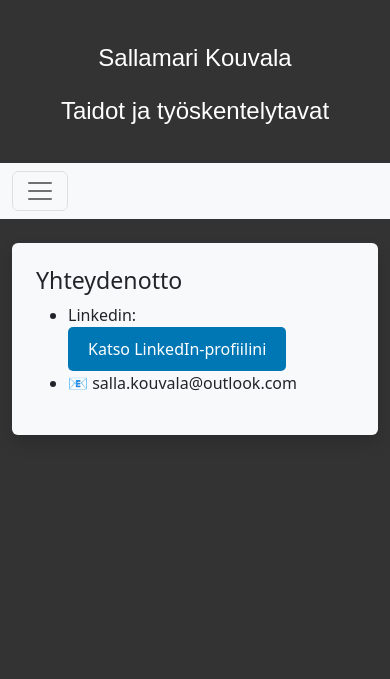
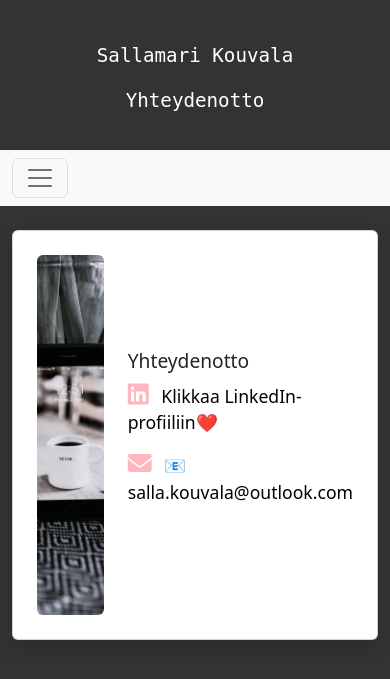
Before and after one commit to slalee/SallamarinKoodaukset, a PHP site: page /yhteys.html in a window 390 px wide. Shown: the top 679 px of the page. Run offline with PHP 8.4, Linux system fonts and the light colour scheme.

Commit message:
Portfolio
HTML, CSS, Javascript

```diff
--- a/PortfolioSallamari/CSS.css
+++ b/PortfolioSallamari/CSS.css
@@ -11,19 +11,19 @@ body {
 .header h2, .header p {
     text-align: center;
     margin-bottom: 10px;
-    font-family:sans-serif;
-    font-size: 1.5rem;
+    font-family: monospace;
+    font-size: 1.2rem;
     margin-top: 20px;
 }
 
 /* Navigaatio */
 .nav-item p {
     margin: 20px;
-    padding: 10;
+    padding: 10px;
 }
 
 .navbar-nav .nav-link {
-    color: lightpink; /* Linkkien hover-väri */
+    color:black; /* Linkkien hover-väri */
     transition: color 0.3s ease, transform 0.3s ease; /* Sujuva värimuutos ja liike */
     margin: 10px;
     padding-top: 10px;
@@ -94,43 +95,100 @@ body {
 
 /* Hover navigaatio linkeille */
 .navbar-nav .nav-link:hover {
-    color: #f7a7b7; /* Kirkas väri hoverilla */
+    color:plum; /* Kirkas väri hoverilla */
 }
 
 .footer p {
     margin: 5px 0;
     font-size: 1rem;
+}
+
+/* Footerin tyylit */
+.footer {
+    background-color: rosybrown;
+    padding: 20px;
+    margin-top: 30px; /* Lisää tilaa jalkapalkin ympärille */
+}
+
+/* Responsiivisuus mobiililaitteille */
+@media (max-width: 768px) {
+    .header h2 {
+        font-size: 1.2rem; /* Pienennä otsikon kokoa mobiilissa */
+    }
+
+    .main-content {
+        margin-top: 50px; /* Pienennä tilaa pääsisällön ja navbarin välillä mobiilissa */
+    }
+
+    .kuva2, .kuva4 {
+        width: 90%; /* Kuvien leveys pienenee mobiilissa */
+    }
+
+    .navbar-nav .nav-link {
+        font-size: 1rem; /* Pienennä linkkien fonttikokoa mobiilissa */
+    }
+
+    .footer p {
+        font-size: 0.9rem; /* Pienennä jalkapalkin tekstiä mobiilissa */
+    }
+}
+.card {
+    background-color: #444; /* Taustan väri kortille */
+    color: white; /* Tekstin väri */
+}
+
+.card h3 {
+    font-size: 1.5rem;
+}
+
+.card ul li {
+    font-size: 1.1rem;
+    margin: 10px 0;
+}
+
+.card i {
+    color: lightpink; /* Ikonien väri */
+}
+
+.card a {
+    color: lightpink;
+    transition: color 0.3s ease;
+}
+
+.card a:hover {
+    color: #f7a7b7; /* Linkin hover-väri */
+}
+
+.card img {
+    width: 80px;
+    height: 80px;
+    object-fit: cover;
 
 }
-.footer {
-    background-color:rosybrown;
+
+/* Mobiilireagoivuutta varten */
+@media (max-width: 768px) {
+    .card {
         padding: 20px;
-    margin: 30px;
-}
-/* LinkedIn-painikkeen tyylit */
-.my-custom-button {
-    background-color: #0077b5; /* LinkedInin väri */
-    color: white;
-    padding: 10px 20px;
-    border: none;
-    border-radius: 5px;
-    font-size: 16px;
-    cursor: pointer;
-    transition: background-color 0.3s;
     }
 
-.my-custom-button:hover {
-    background-color: #005e8c;
+    .card h3 {
+        font-size: 1.2rem;
     }
 
-.fade-in {
-    opacity: 0;
-    transform: translateY(20px);
-    transition: opacity 1s ease, transform 2s ease;
+    .card img {
+        width: 60px;
+        height: 60px;
     }
 
+    .card i {
+        font-size: 1.5rem;
+    }
+}
+.nimi{
+    font-family:Arial, Helvetica, sans-serif;
+    font-size: medium;
+    margin: 10px;
+    padding: 7px;
 
-  .fade-in.visible {
-    opacity: 2;
-    transform: translateY(0);
 }
--- a/PortfolioSallamari/yhteys.html
+++ b/PortfolioSallamari/yhteys.html
@@ -8,13 +8,15 @@
   <link rel="stylesheet" type="text/css" href="CSS.css"> <!-- Linkki CSS-tiedostoon -->
   <link href="https://cdn.jsdelivr.net/npm/bootstrap@5.2.3/dist/css/bootstrap.min.css" rel="stylesheet">
   <script src="https://cdn.jsdelivr.net/npm/bootstrap@5.2.3/dist/js/bootstrap.bundle.min.js"></script>
+  <!-- Linkki Font Awesome ikoneihin -->
+  <link rel="stylesheet" href="https://cdnjs.cloudflare.com/ajax/libs/font-awesome/6.0.0-beta3/css/all.min.css">
 </head>
 
 <body class="taustaVari" style="background-color: #333; color: white;">
   <header>
     <div class="header text-center py-4">
       <h2>Sallamari Kouvala</h2>
-      <p>Taidot ja työskentelytavat</p>
+      <p>Yhteydenotto</p>
     </div>
   </header>
 
@@ -52,25 +54,36 @@
   </nav>
 
   <div class="container mt-4">
-    <div class="row">
-
-      <div class="col-md-4">
-        <div class="bg-light p-4 rounded shadow  text-dark">
-          <h3>Yhteydenotto</h3>
-
-          <ul>
-            <li> Linkedin:
-                <a href="https://www.linkedin.com/in/sallamari-kouvala" target="_blank">
-                    <button class="my-custom-button">Katso LinkedIn-profiilini</button>
+    <div class="row justify-content-center">
+      <div class="col-md-8">
+        <div class="card p-4 rounded shadow text-dark">
+          <div class="d-flex align-items-center">
+            <div class="me-4">
+              <!--  kuva  -->
+              <img src="img/contact.jpg" alt="Sallamari Kouvala" class="img-fluid rounded" style="width: 360px; height: 360px;">
+            </div>
+            <div>
+              <h3>Yhteydenotto</h3>
+              <ul class="list-unstyled">
+                <li>
+                  <i class="fab fa-linkedin fa-2x"></i>
+                  <a href="https://www.linkedin.com/in/sallamari-kouvala/" target="_blank" class="ms-2 text-decoration-none text-black">
+                    Klikkaa LinkedIn-profiiliin❤️
                   </a>
-
-            <li>  📧 salla.kouvala@outlook.com</li>
-
-          </ul>
+                </li>
+                <li class="mt-3">
+                  <i class="fas fa-envelope fa-2x"></i>
+                  <a href="mailto:salla.kouvala@outlook.com" class="ms-2 text-decoration-none text-black">
+                    📧 salla.kouvala@outlook.com
+                  </a>
+                </li>
+              </ul>
+            </div>
+          </div>
         </div>
       </div>
-
-
+    </div>
+  </div>
 
   <script src="https://cdn.jsdelivr.net/npm/bootstrap@5.2.3/dist/js/bootstrap.bundle.min.js"></script>
 </body>
```
Also changed, not shown: other parts of PortfolioSallamari/CSS.css (+20 -19 lines), PortfolioSallamari/Index.html (+4 -3 lines), PortfolioSallamari/tehtavat.html (+6 -6 lines), PortfolioSallamari/IMG/contact.jpg (added). Lines whose indentation alone changed are shown as unchanged.
